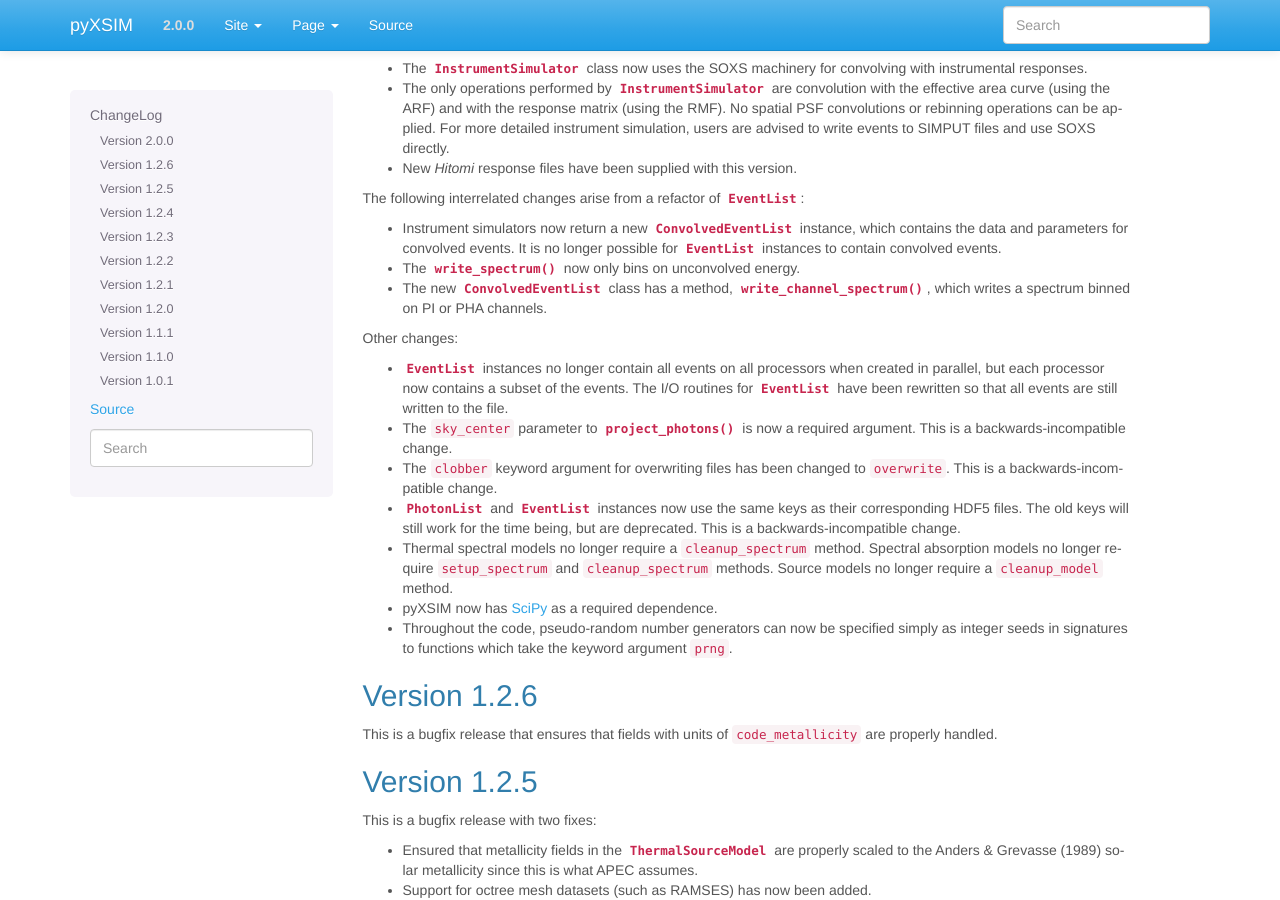
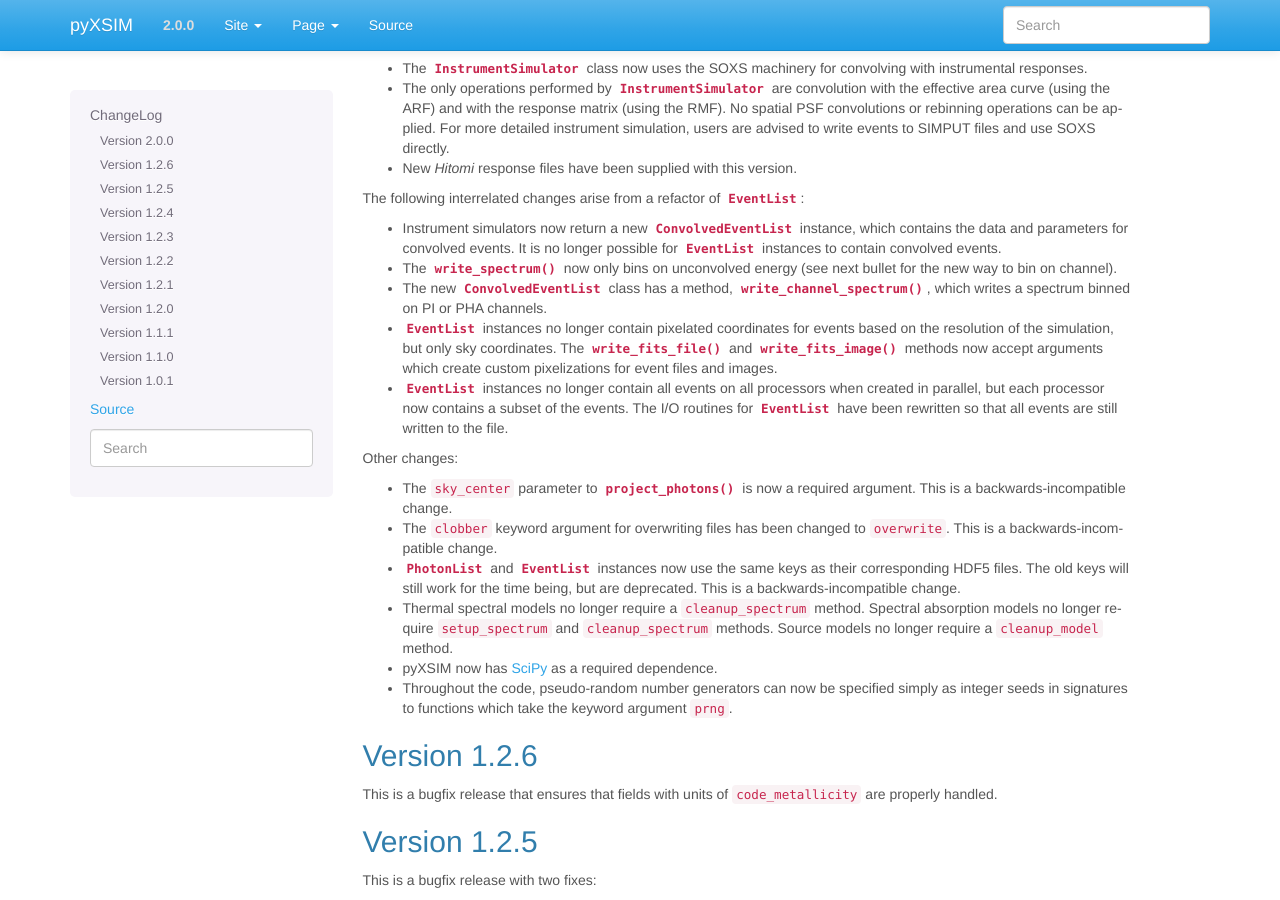
Before and after one commit to jzuhone/pyxsim, a Sphinx documentation site: the page built from doc/source/changelog.rst, in a window 1280 px wide and 900 px high, scrolled down 781 px. Built offline with Sphinx 7.4.7, drawn with Linux system fonts in a browser that asks for light colours.

Commit message:
Doc updates

```diff
--- a/doc/source/changelog.rst
+++ b/doc/source/changelog.rst
@@ -64,17 +64,22 @@ The following interrelated changes arise from a refactor of :class:`~pyxsim.even
   instance, which contains the data and parameters for convolved events. It is no longer
   possible for :class:`~pyxsim.event_list.EventList` instances to contain convolved events.
 * The :meth:`~pyxsim.event_list.EventList.write_spectrum` now only bins on unconvolved
-  energy.
+  energy (see next bullet for the new way to bin on channel).
 * The new :class:`~pyxsim.event_list.ConvolvedEventList` class has a method,
   :meth:`~pyxsim.event_list.ConvolvedEventList.write_channel_spectrum`, which writes a
   spectrum binned on PI or PHA channels.
-
-Other changes:
-
+* :class:`~pyxsim.event_list.EventList` instances no longer contain pixelated coordinates
+  for events based on the resolution of the simulation, but only sky coordinates. The
+  :meth:`~pyxsim.event_list.EventList.write_fits_file` and
+  :meth:`~pyxsim.event_list.EventList.write_fits_image` methods now accept arguments
+  which create custom pixelizations for event files and images.
 * :class:`~pyxsim.event_list.EventList` instances no longer contain all events on all
   processors when created in parallel, but each processor now contains a subset of the
   events. The I/O routines for :class:`~pyxsim.event_list.EventList` have been rewritten
   so that all events are still written to the file.
+
+Other changes:
+
 * The ``sky_center`` parameter to :meth:`~pyxsim.photon_list.PhotonList.project_photons`
   is now a required argument. This is a backwards-incompatible change.
 * The ``clobber`` keyword argument for overwriting files has been changed to ``overwrite``.
```
